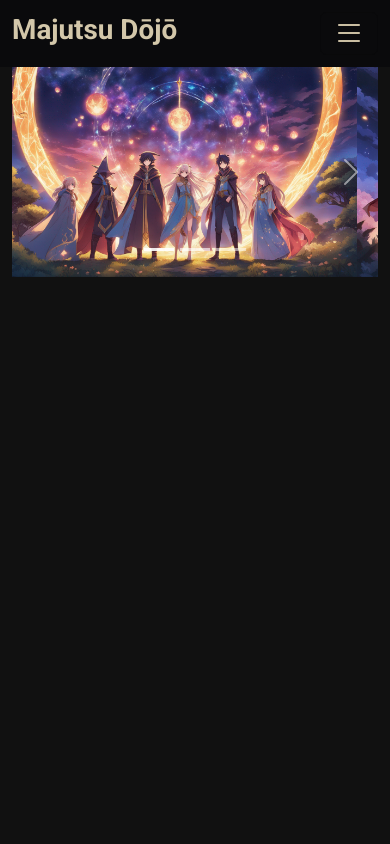
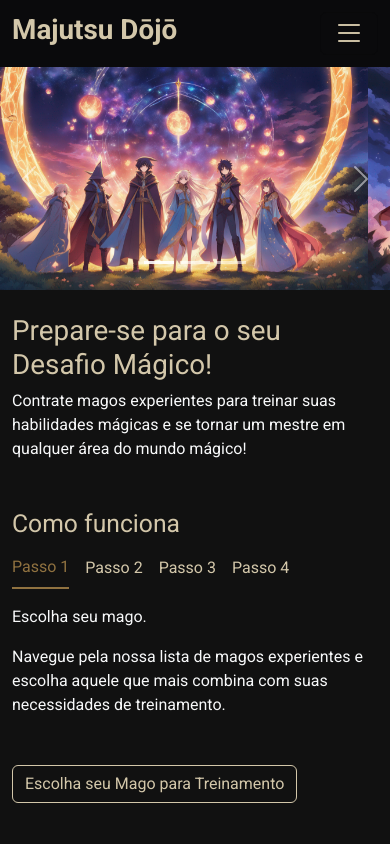
Before and after one commit to tauanecustodio/majutsu-dojo, a plain HTML site: page index.html in a window 390 px wide. Shown: the top 844 px of the page. Drawn offline with nearby package versions, Linux system fonts and the light colour scheme.

Commit message:
feat: add about

```diff
--- a/assets/style/main.css
+++ b/assets/style/main.css
@@ -49,3 +49,30 @@ body {
 .navbar-toggler {
   font-size: 2rem;
 }
+
+/* ==================================== main ==================================== */
+
+.carousel .img {
+  max-height: 500px;
+  object-fit: cover;
+  object-position: top;
+}
+
+h1, h2 {
+  color: var(--secondary-color);
+}
+
+.btn {
+  background: transparent;
+  color: var(--secondary-color);
+  border-color: var(--secondary-color);
+}
+
+.btn:hover {
+  background: var(--primary-color);
+  border-color: var(--primary-color);
+}
+
+.btn:active {
+  scale: 0.96;
+}
--- a/index.html
+++ b/index.html
@@ -43,7 +43,7 @@
                 </a>
               </li>
               <li class="nav-item me-3 fw-bold">
-                <a class="nav-link px-0" href="#">
+                <a class="nav-link px-0" href="#about">
                   <i class="bi bi-bookmarks me-1"></i> Sobre
                 </a>
               </li>
@@ -64,18 +64,16 @@
     </header>
 
     <main>
-      <div class="container">
-        <section id="about">
       <div class="carousel slide" data-bs-ride="carousel" id="carousel">
         <div class="carousel-inner">
           <div class="carousel-item active">
-                <img class="w-100" src="assets/images/slide/slide1.jpg" alt="">
+            <img class="img w-100" src="assets/images/slide/slide1.jpg" alt="">
           </div>
           <div class="carousel-item">
-                <img class="w-100" src="assets/images/slide/slide2.jpg" alt="">
+            <img class="img w-100" src="assets/images/slide/slide2.jpg" alt="">
           </div>
           <div class="carousel-item">
-                <img class="w-100" src="assets/images/slide/slide3.jpg" alt="">
+            <img class="img w-100" src="assets/images/slide/slide3.jpg" alt="">
           </div>
 
           <button class="carousel-control-prev" type="button" data-bs-target="#carousel" data-bs-slide="prev">
@@ -92,7 +90,52 @@
           </div>
         </div>
       </div>
+
+      <div class="container pb-3">
+        <section class="pt-4" id="about">
+          <div class="container p-0">
+            <div class="row">
+              <div class="col-md-6 order-md-2 text-light">
+                <h1>Prepare-se para o seu Desafio Mágico!</h1>
+                <p>Contrate magos experientes para treinar suas habilidades mágicas e se tornar um mestre em qualquer área do mundo mágico!</p>
+                <h2 class="mt-5">Como funciona</h2>
+
+                <div class="mb-5">
+                  <div class="nav nav-pills" id="v-pills-tab" role="tablist">
+                    <button class="nav-link px-0 me-3 active" id="v-pills-home-tab" data-bs-toggle="pill" data-bs-target="#v-pills-home" type="button" role="tab" aria-controls="v-pills-home" aria-selected="true">Passo 1</button>
+                    <button class="nav-link px-0 me-3" id="v-pills-profile-tab" data-bs-toggle="pill" data-bs-target="#v-pills-profile" type="button" role="tab" aria-controls="v-pills-profile" aria-selected="false">Passo 2</button>
+                    <button class="nav-link px-0 me-3" id="v-pills-messages-tab" data-bs-toggle="pill" data-bs-target="#v-pills-messages" type="button" role="tab" aria-controls="v-pills-messages" aria-selected="false">Passo 3</button>
+                    <button class="nav-link px-0 me-3" id="v-pills-settings-tab" data-bs-toggle="pill" data-bs-target="#v-pills-settings" type="button" role="tab" aria-controls="v-pills-settings" aria-selected="false">Passo 4</button>
+                  </div>
+                  <div class="tab-content text-light mt-3" id="v-pills-tabContent">
+                    <div class="tab-pane fade show active" id="v-pills-home" role="tabpanel" aria-labelledby="v-pills-home-tab" tabindex="0">
+                      <p>Escolha seu mago.</p>
+                      <p>Navegue pela nossa lista de magos experientes e escolha aquele que mais combina com suas necessidades de treinamento.</p>
+                    </div>
+                    <div class="tab-pane fade" id="v-pills-profile" role="tabpanel" aria-labelledby="v-pills-profile-tab" tabindex="0">
+                      <p>Descreva Seus Objetivos</p>
+                      <p>Preencha o formulário de orçamento, informando o tipo de treinamento mágico que você deseja e suas expectativas.</p>
+                    </div>
+                    <div class="tab-pane fade" id="v-pills-messages" role="tabpanel" aria-labelledby="v-pills-messages-tab" tabindex="0">
+                      <p>Receba Seu Orçamento</p>
+                      <p> Após revisar seu pedido, entraremos em contato com um orçamento personalizado para seu treinamento.</p>
+                    </div>
+                    <div class="tab-pane fade" id="v-pills-settings" role="tabpanel" aria-labelledby="v-pills-settings-tab" tabindex="0">
+                      <p>Início do Treinamento</p>
+                      <p>Assim que você aprovar o orçamento, seu treinamento mágico começará! Prepare-se para um processo épico de aprendizado.</p>
+                    </div>
+                  </div>
+                </div>
+
+                <a class="btn btn-primary mb-5" href="#">Escolha seu Mago para Treinamento</a>
+              </div>
+              <div class="col-md-6 order-md-1">
+                <img src="assets/images/cover.jpg" class="d-block w-100 rounded-1" alt="">
+              </div>
+            </div>
+          </div>
         </section>
+
       </div>
     </main>
 
```
Lines whose indentation alone changed are shown as unchanged.
